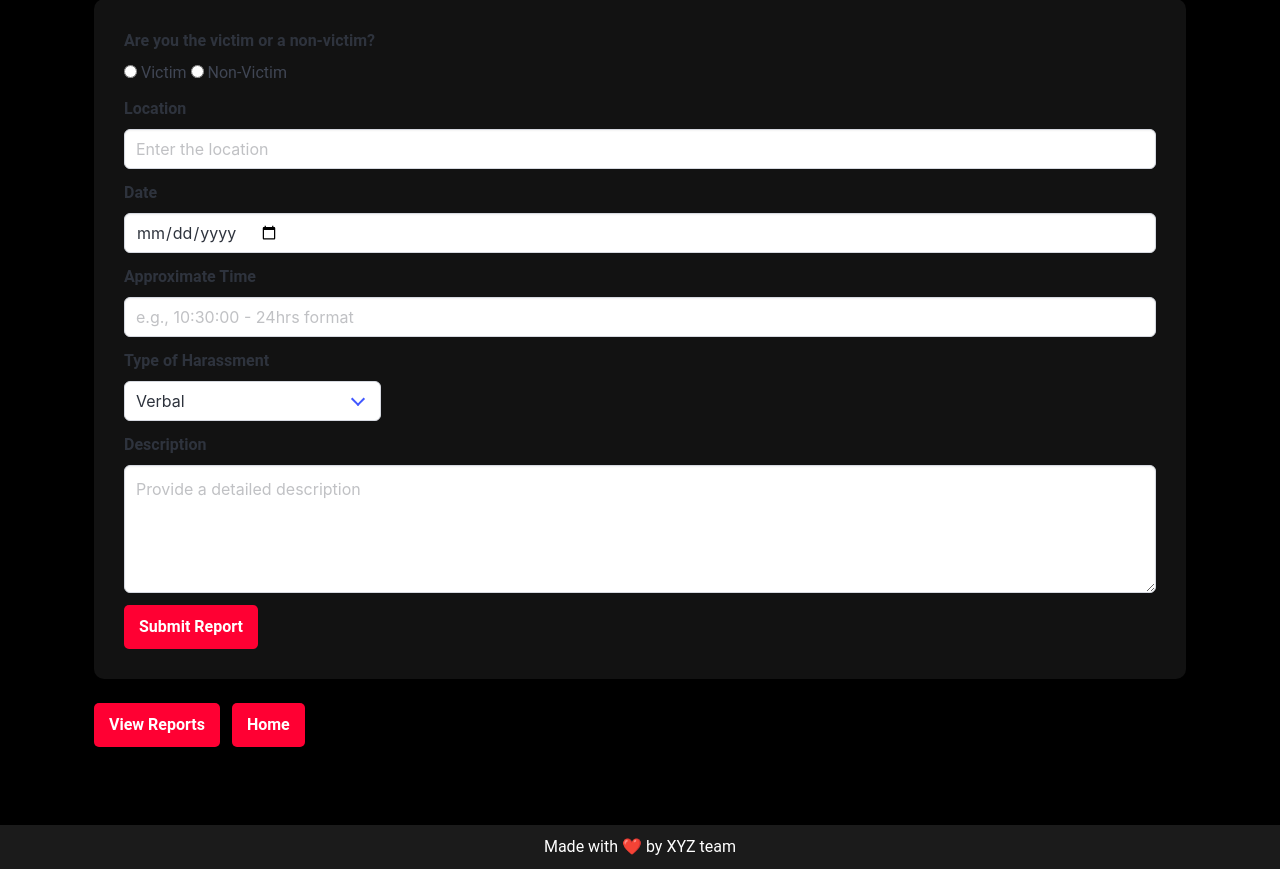
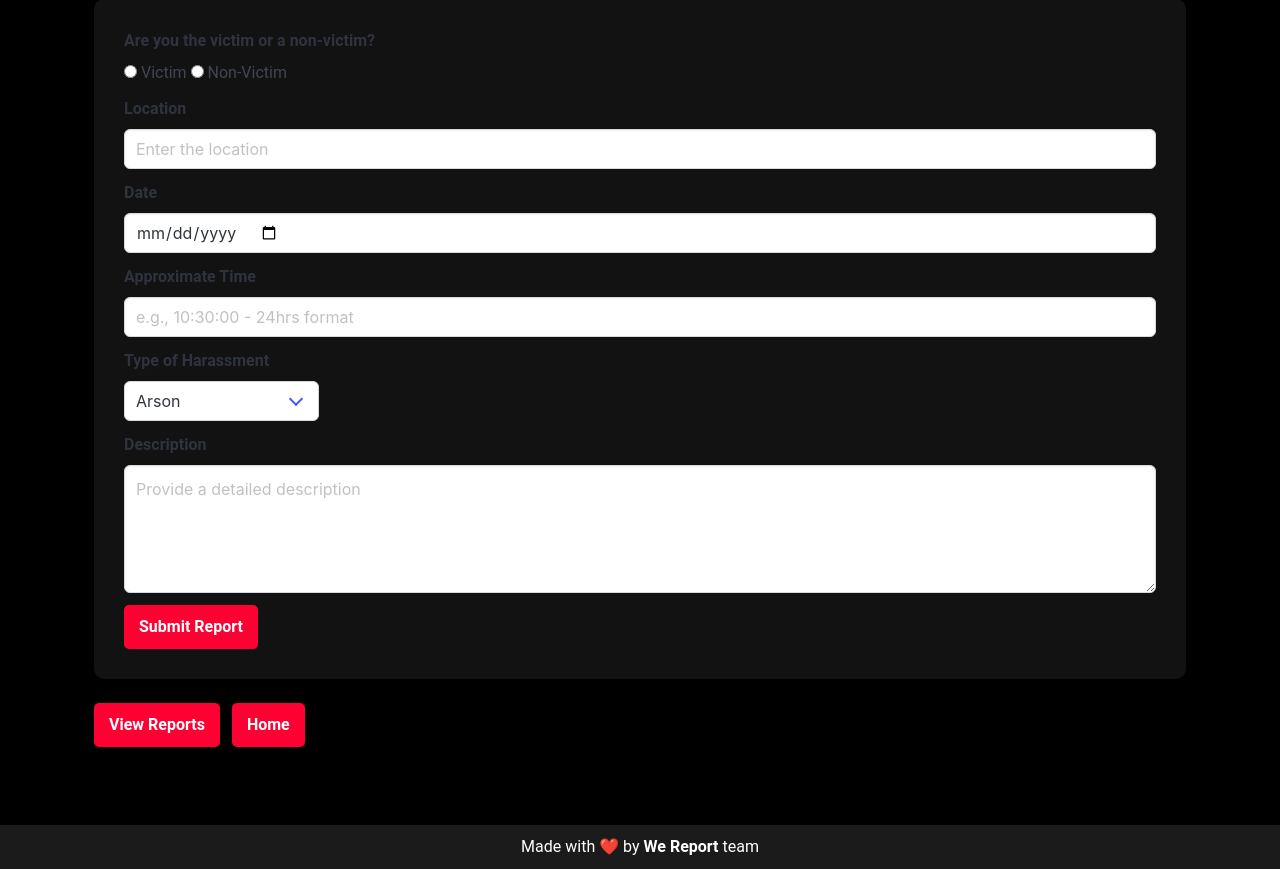
Before and after one commit to abhirajadhikary06/Report-Connect, a Django app: page /submit/ in a window 1280 px wide. Shown: the part 167-1036 px from the top of the page. Run offline with Django 5.2, Linux system fonts and the light colour scheme.

Commit message:
Changed crime type

```diff
--- a/harassment_platform/reports/templates/report_submission.html
+++ b/harassment_platform/reports/templates/report_submission.html
@@ -207,19 +207,27 @@
                     <div class="control">
                         <div class="select">
                             <select name="harassment_type" required>
-                                <option value="verbal">Verbal</option>
-                                <option value="physical">Physical</option>
-                                <option value="cyber">Cyber</option>
-                                <option value="sexual">Sexual</option>
-                                <option value="emotional">Emotional or Psychological</option>
-                                <option value="stalking">Stalking</option>
-                                <option value="workplace">Workplace</option>
-                                <option value="public">Public</option>
-                                <option value="intimidation">Intimidation</option>
-                                <option value="discrimination">Discrimination</option>
-                                <option value="invasive">Invasive Questions</option>
-                                <option value="gossip">Gossip and Rumors</option>
-                                <option value="other">Other</option>
+                                <option value="arson">Arson</option>
+                                <option value="assault">Assault</option>
+                                <option value="burglary">Burglary</option>
+                                <option value="counterfeiting">Counterfeiting</option>
+                                <option value="cybercrime">Cybercrime</option>
+                                <option value="domestic_violence">Domestic Violence</option>
+                                <option value="drug offense">Drug Offense</option>
+                                <option value="extortion">Extortion</option>
+                                <option value="firearm offense">Firearm Offense</option>
+                                <option value="fraud">Fraud</option>
+                                <option value="homicide">Homicide</option>
+                                <option value="identity theft">Identity Theft</option>
+                                <option value="illegal possession">Illegal Possession</option>
+                                <option value="kidnapping">Kidnapping</option>
+                                <option value="public intoxication">Public Intoxication</option>
+                                <option value="robbery">Robbery</option>
+                                <option value="sexual assault">Sexual Assault</option>
+                                <option value="shoplifting">Shoplifting</option>
+                                <option value="traffic violation">Traffic Violation</option>
+                                <option value="vandalism">Vandalism</option>
+                                <option value="vehicle stolen">Vehicle - Stolen</option>
                             </select>
                         </div>
                     </div>
@@ -249,7 +257,7 @@
 
     <!-- Footer Section -->
     <footer>
-        <p>Made with <span>❤️</span> by XYZ team</p>
+        <p>Made with <span>❤️</span> by <b>We Report</b> team</p>
     </footer>
 </body>
 </html>
```
Also changed, not shown: harassment_platform/reports/models.py (+22 -14 lines), harassment_platform/db.sqlite3.
